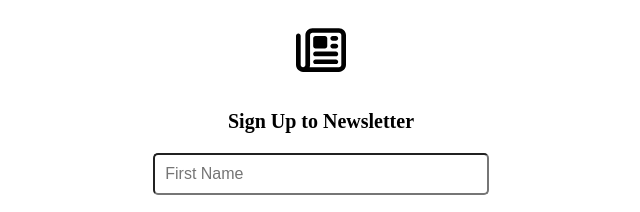
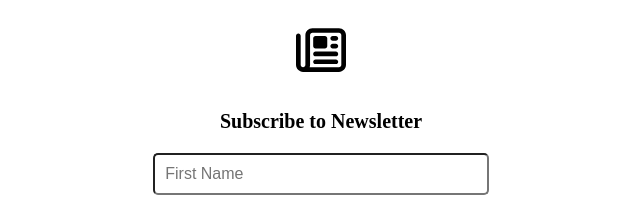
Before and after one commit to ptsourav21/News_Letter_SignUp, a website: page signup.html in a window 1280 px wide. Shown: the top 212 px of the page, 319-959 px from the left. Drawn offline with Linux system fonts and the light colour scheme.

Commit message:
Update signup.html

```diff
--- a/signup.html
+++ b/signup.html
@@ -10,7 +10,7 @@
     <div class="container">
       <img id ="img" src="images/logo.svg" alt="ImageLogo" />
       <form action="" method="post">
-        <header>Sign Up to Newsletter</header>
+        <header>Subscribe to Newsletter</header>
 
         <input id="email" type="text" placeholder="First Name" name="firstName" />
         <input id="email" type="text" placeholder="Last Name" name="lastName" />
```
